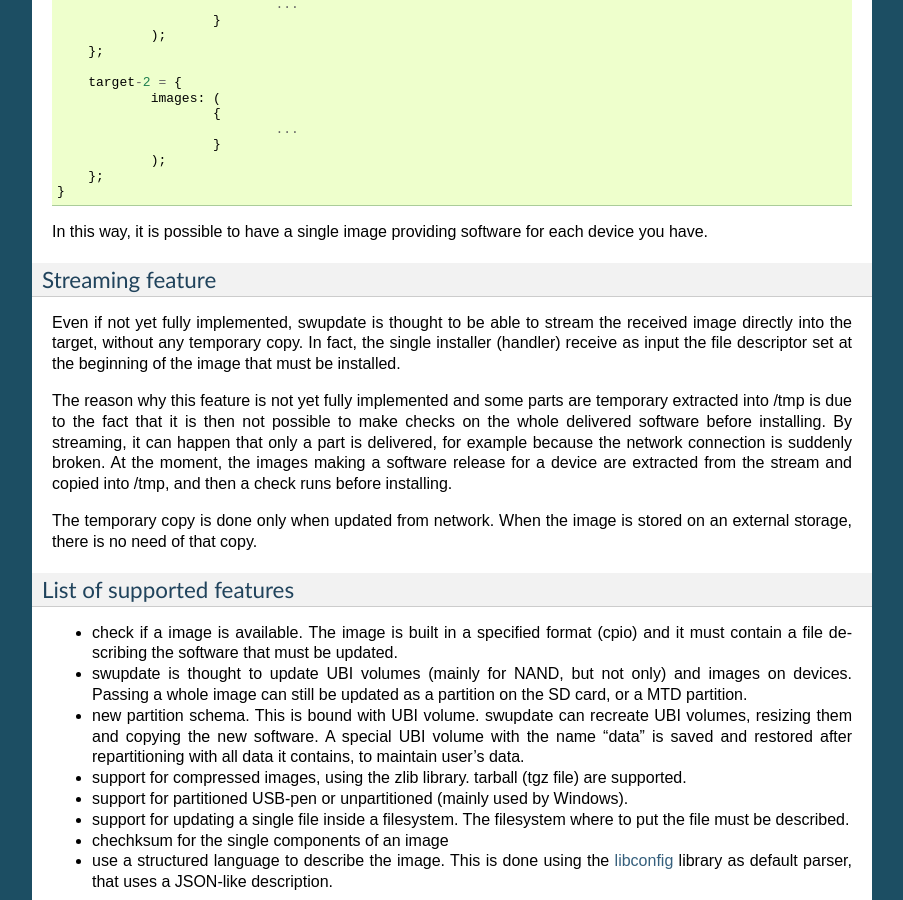
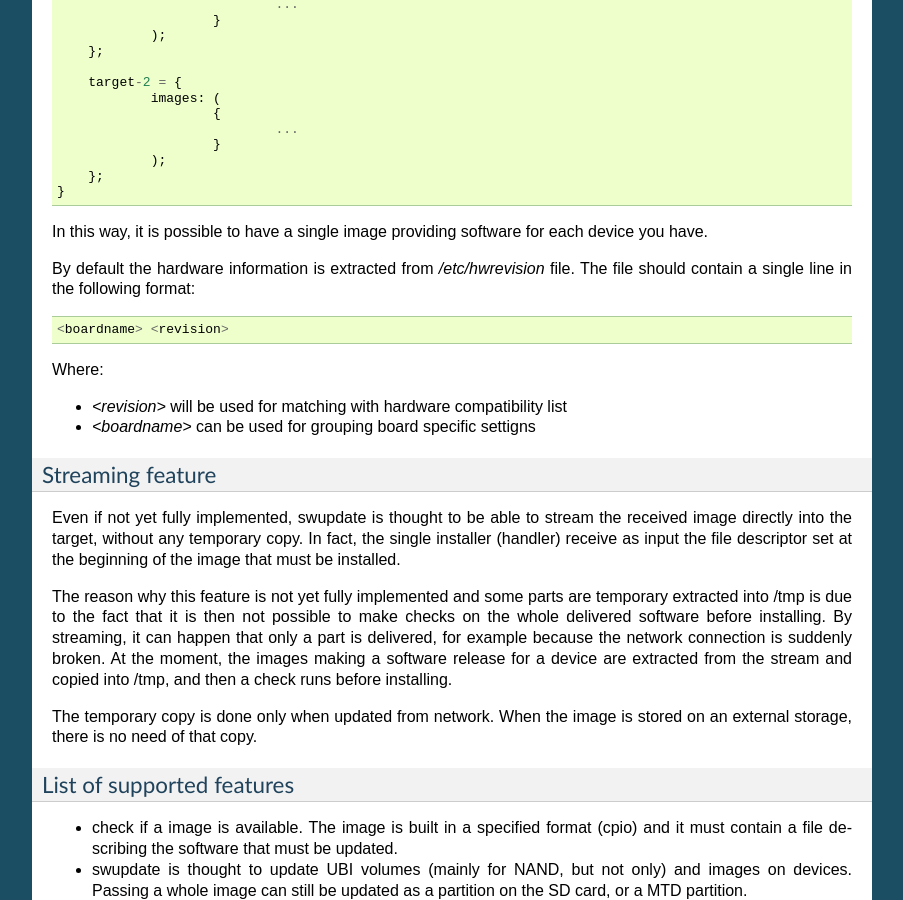
Before and after one commit to sbabic/swupdate, a Sphinx documentation site: the page built from doc/source/swupdate.rst, in a window 1280 px wide and 900 px high, scrolled down 2454 px. Shown: the whole window, without its empty margins (198-1101 px from the left). Built offline with Sphinx 7.4.7, drawn with Linux system fonts in a browser that asks for light colours; formulas are drawn with MathJax 3.

Commit message:
doc: document /etc/hwrevision
Document the format of /etc/hwrevision.

Signed-off-by: Maciej Borzecki <maciej.borzecki@open-rnd.pl>

```diff
--- a/doc/source/swupdate.rst
+++ b/doc/source/swupdate.rst
@@ -151,6 +151,19 @@ Multiple devices are supported by the default parser, too.
 
 In this way, it is possible to have a single image providing software
 for each device you have.
+
+By default the hardware information is extracted from
+`/etc/hwrevision` file. The file should contain a single line in the
+following format::
+
+  <boardname> <revision>
+
+Where:
+
+- `<revision>` will be used for matching with hardware compatibility
+  list
+
+- `<boardname>` can be used for grouping board specific settigns
 
 
 Streaming feature
```
